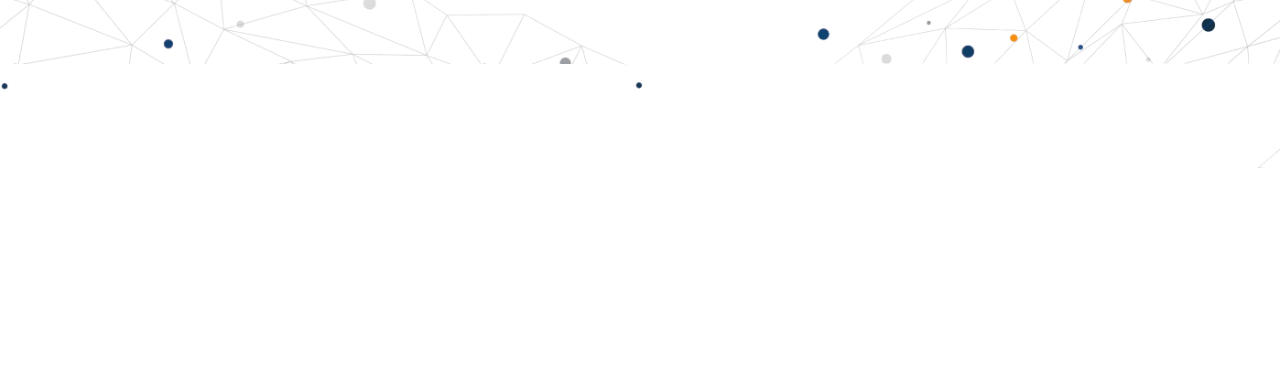
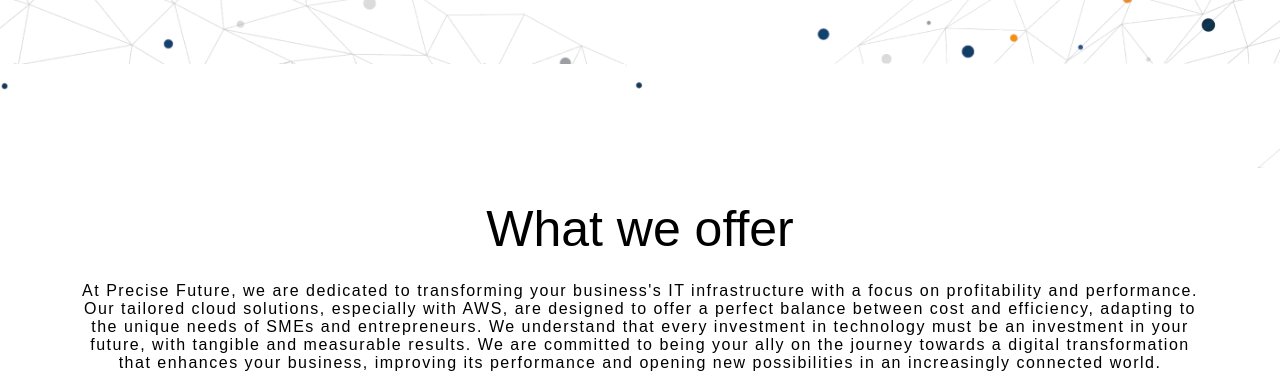
Before and after one commit to dollykumari9798/template_1, a plain HTML site: page index.html in a window 1280 px wide. Shown: the part 596-968 px from the top of the page. Before the commit the page ends 800 px from the top, so only its background shows below. Drawn offline with Linux system fonts and the light colour scheme.

Commit message:
body updated

```diff
--- a/index.css
+++ b/index.css
@@ -140,9 +140,34 @@
     color: #ffffff;
     margin: 0.5em ;
     width: fit-content;
+    padding: 0 1em 0 1em;
     font-family:
 Poppins, sans-serif;
 font-size:
 20px;
 font-weight: 900;
 }
+.page2{
+    margin-top: 2em;
+    display: flex;
+    flex-direction:column;
+    text-align: center;
+    align-items: center;
+    justify-content: center;
+
+}
+.page2 h3{
+    color: black;
+    font-size: 50px;
+    font-family: Poppins, sans-serif;
+    font-weight: 200;
+}
+.page2 p{
+    margin-top: 1.5em;
+    color: black;
+    font-size: 16px;
+    font-family: Poppins, sans-serif;
+    text-align: center;
+    width:70em ;
+    letter-spacing: 1.5px;
+}
--- a/index.html
+++ b/index.html
@@ -60,7 +60,10 @@
             <h3>Get information about our service </h3>
         </div>
     </div>
-
+   <div class="page2">
+    <h3>What we offer</h3>
+    <p>At Precise Future, we are dedicated to transforming your business's IT infrastructure with a focus on profitability and performance. Our tailored cloud solutions, especially with AWS, are designed to offer a perfect balance between cost and efficiency, adapting to the unique needs of SMEs and entrepreneurs. We understand that every investment in technology must be an investment in your future, with tangible and measurable results. We are committed to being your ally on the journey towards a digital transformation that enhances your business, improving its performance and opening new possibilities in an increasingly connected world.</p>
+   </div>
 </body>
 
 </html>
```
